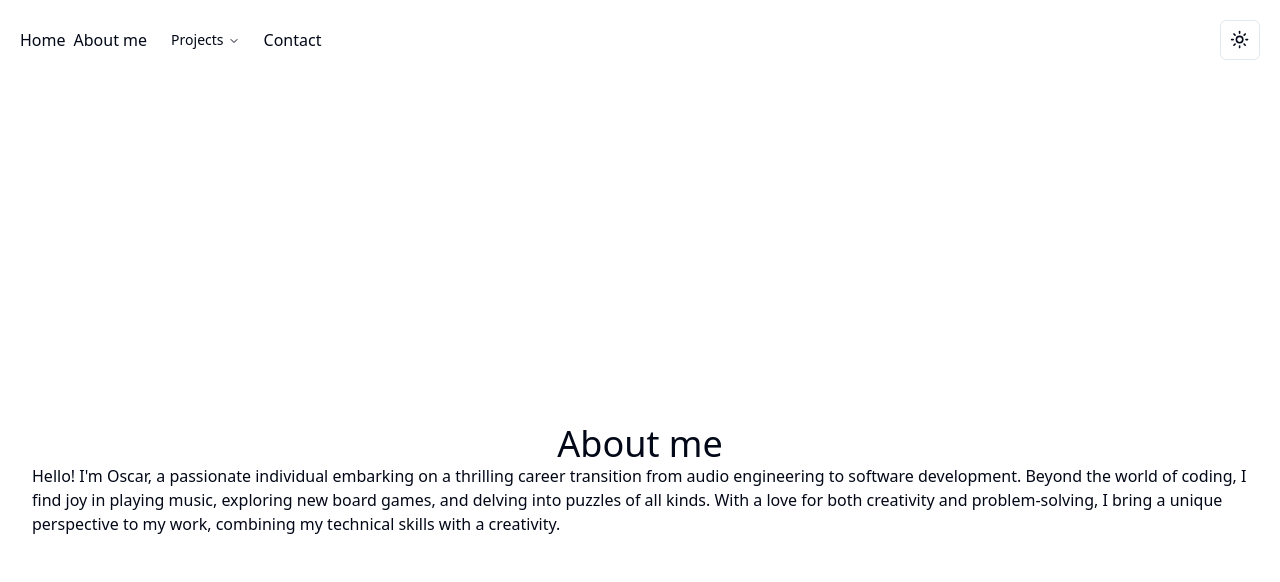
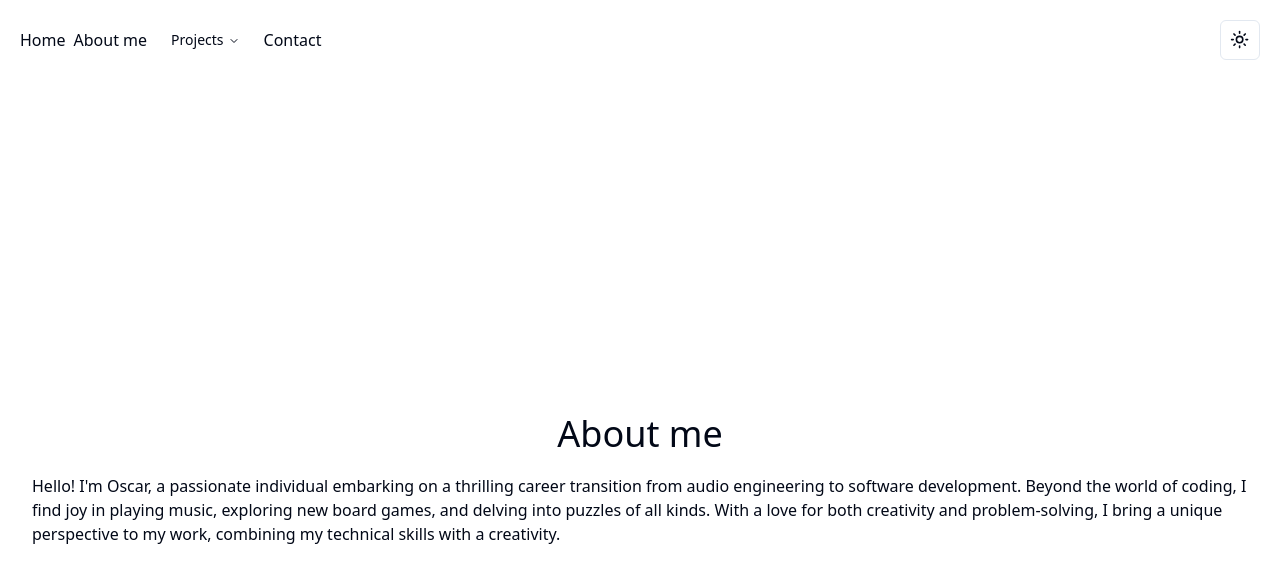
Before and after one commit to OscarG-png/portfolio, a React (Vite) app: page /aboutme in a window 1280 px wide. Shown: the top 582 px of the page. Built offline with nearby package versions, Linux system fonts and the light colour scheme.

Commit message:
spacing on aboutme page

```diff
--- a/src/pages/Aboutme.tsx
+++ b/src/pages/Aboutme.tsx
@@ -3,7 +3,7 @@ import { aboutMe } from '../Data/AboutMe';
 export default function AboutMe() {
     return (
         <>
-            <div className="flex flex-col items-center justify-center h-screen">
+            <div className="flex flex-col items-center justify-center h-screen gap-5">
                 <h1 className="text-4xl">About me</h1>
                 <p>{aboutMe}</p>
             </div>
```
